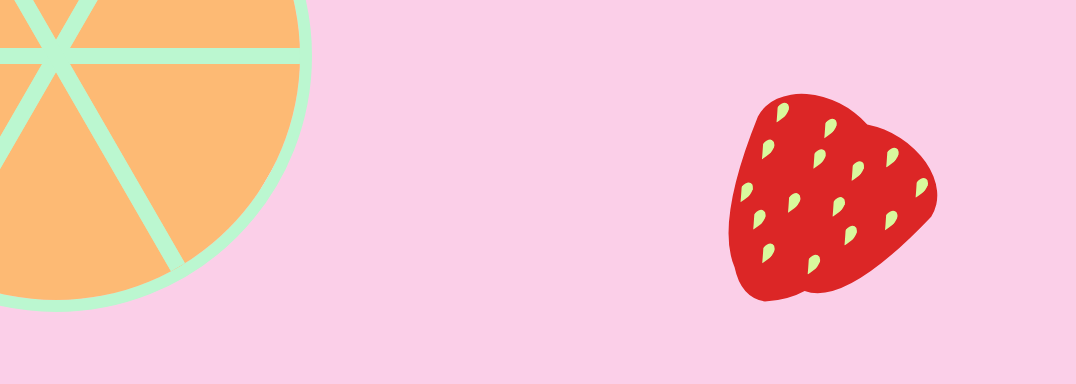
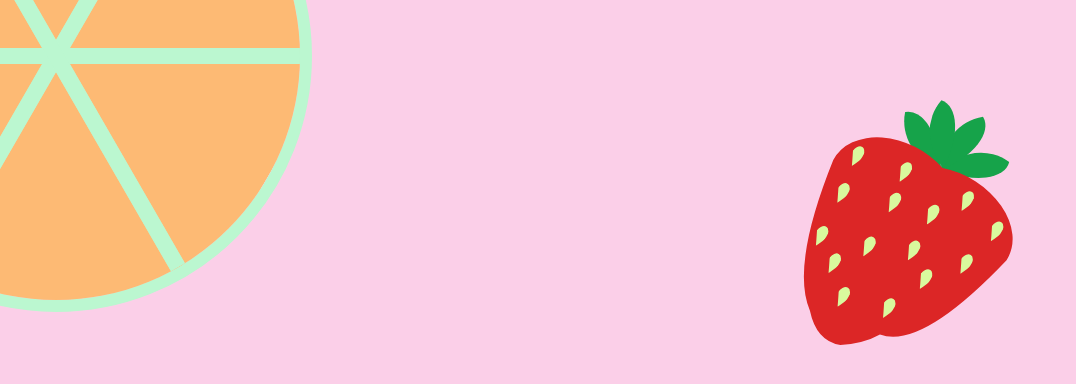
Before and after one commit to Nalundquist/portfolio-new, a Next.js app: page / in a window 1280 px wide. Shown: the top 384 px of the page, without its empty margins (0-1076 px from the left). Built offline with nearby package versions, Linux system fonts and the light colour scheme.

Commit message:
make boilerplate for Pineapple component

```diff
--- /dev/null
+++ b/app/components/Pineapple.tsx
@@ -0,0 +1,9 @@
+import React from "react";
+
+const Pineapple: React.FC = () => {
+	return (
+		<div></div>
+	)
+};
+
+export default Pineapple;
--- a/app/components/Strawberry.tsx
+++ b/app/components/Strawberry.tsx
@@ -19,8 +19,27 @@ const Strawberry: React.FC = () => {
     { top: 95, left: -190 }
   ];
 
+	const leafPositions = [
+		{top :-27, left: 200, rotation: 85},
+		{top :-37, left: 155, rotation: 40},
+		{top :-27, left: 100, rotation: -30},
+		{top :-37, left: 80, rotation: 0},
+	]
+
   return (
     <div className='absolute flex h-[18rem] w-[18rem] justify-center transform rotate-[30deg] scale-[1.45] ' style={{ top: 200, right: 280 }}>
+			<div className="flex flex-row relative w-full h-[6rem]">
+				{leafPositions.map((position, index) => (
+					<div
+						key={index}
+						className="bg-green-600 w-[30px] h-[50px] relative clip-path-leaf"
+						style={{
+							transform: `translate(${position.left}px, ${position.top}px) rotate(${position.rotation}deg)`
+						}}
+						></div>
+				))
+				}
+			</div>
       <div className='flex flex-column relative h-[10rem] w-full bg-red-600 flex justify-center flex-row clip-path-strawberry'>
         {seedPositions.map((position, index) => (
           <div
--- a/app/globals.css
+++ b/app/globals.css
@@ -48,6 +48,6 @@ body {
 
 .clip-path-leaf {
   clip-path: path(
-    "M6,6 A20,36,0,0,1,40,40 A20,16,0,0,1,6,6 Z"
+    "M1,6 A23,46,0,0,1,26,46 A40,36,0,0,1,1,6 Z"
   )
 }
```
